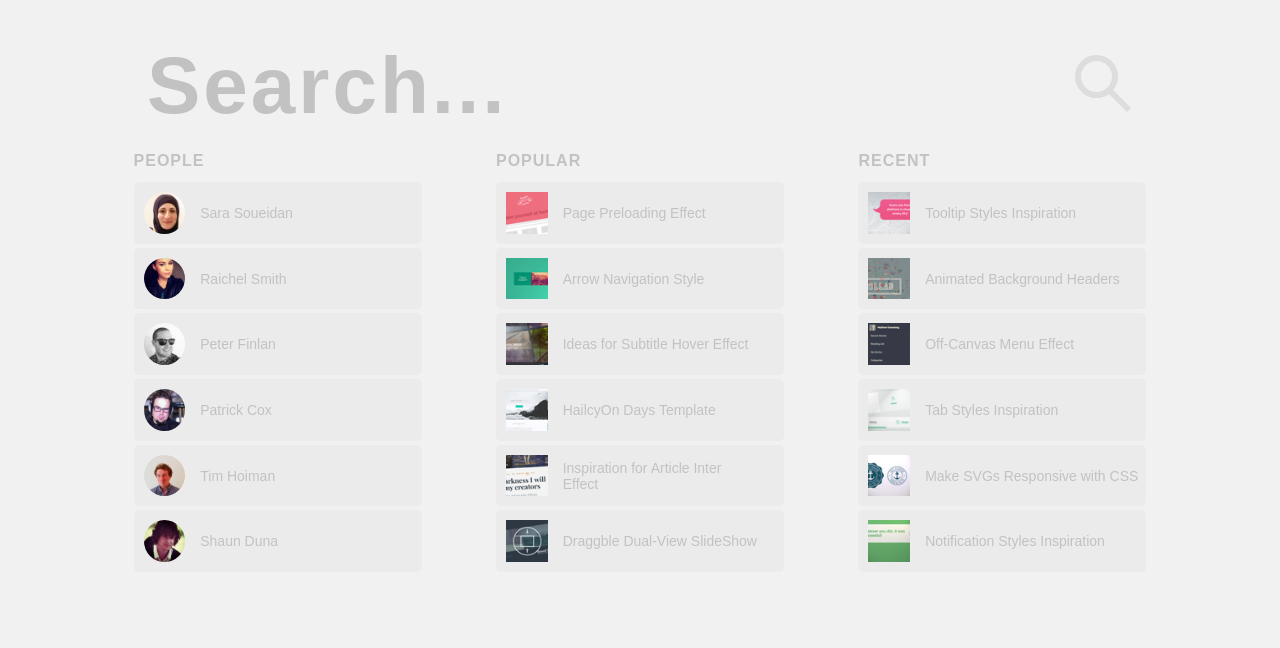
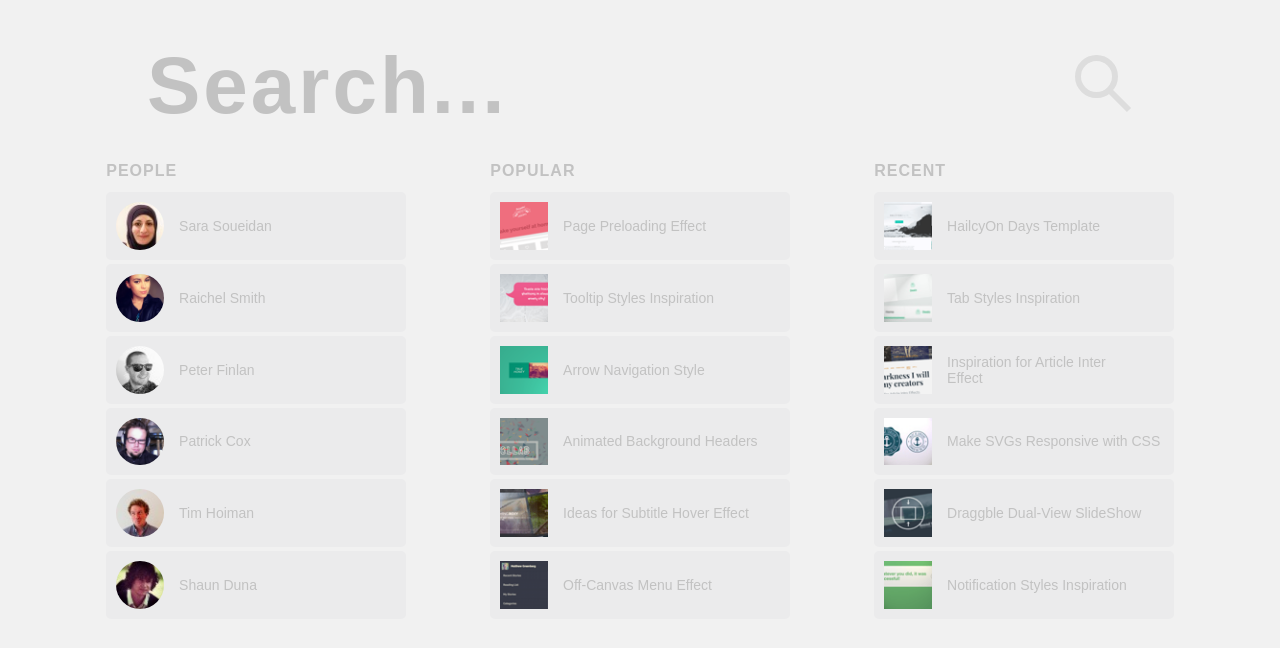
Before and after one commit to WebFlat/huge-search, a plain HTML site: page index.html in a window 1280 px wide. Drawn offline with Linux system fonts and the light colour scheme.

Commit message:
li-column

```diff
--- a/css/style.css
+++ b/css/style.css
@@ -14,6 +14,12 @@ body{
 #search,
 #content {
 	text-align: center;
+}
+#content {
+	display: flex;
+}
+@media screen & max-width() {
+
 }
 #search .button {
 	background-image: url(../img/magnifier.svg);
@@ -38,33 +44,31 @@ body{
 input::-webkit-input-placeholder {
 	color: #c2c2c2;
 }
+.card {
+	width: 26%;
+	margin: 0 auto;
+}
 ul li {
-	display: inline-block;
-	width: 25%;
+	width: 100%;
 	border-radius: 5px;
 	color: #c2c2c2;
 	word-wrap: break-word;
 	text-align: left;
+	display: inline-block;
+	margin: 2px 0;
 }
-.header>li {
+li.header {
 	text-transform: uppercase;
 	font-size: 16px;
 	font-weight: bold;
 	letter-spacing: 1px;
-	margin-bottom: 10px;
+	margin: 10px auto;
 }
-.header>li:nth-child(2) {
-	margin: 0 70px;
-}
-.card>li{
+.card li:not(:first-child) {
 	background-color: rgba(118,117,128,0.05);
 	cursor: pointer;
-	margin: 2px 0;
 }
-.card>li:nth-child(3n+2) {
-	margin: 2px 70px;
-}
-.card li:hover  {
+.card>li:not(:first-child):hover {
 	background-color: rgba(118,117,128,0.1);
 }
 .card li:hover a {
@@ -73,7 +77,7 @@ ul li {
 .card a {
 	color: #c2c2c2;
 	text-decoration: none;
-	padding: 10px 0px 10px 10px;
+	padding: 10px 8px 10px 10px;
 	display: inline-block;
 	font-size: 0;
 	width: 100%;
@@ -81,7 +85,7 @@ ul li {
 .card img {
 	vertical-align: middle;
 	display: inline-block;
-	width: 15%;
+	width: 17%;
 }
 .square img {
 	border-radius: 50%;
@@ -91,7 +95,7 @@ ul li {
 	padding-left: 15px;
 	display: inline-block;
 	vertical-align: middle;
-	width: 85%;
-	max-height: 42px;
+	width: 83%;
     overflow: hidden;
+	max-height: 32px;
 }
--- a/index.html
+++ b/index.html
@@ -12,18 +12,47 @@
 		<div class="button"></div>
 	</section>
 	<section id="content">
-		<ul class="header">
-			<li>People</li>
-			<li>Popular</li>
-			<li>Recent</li>
-		</ul>
-		<ul class="card">
+		<ul class="card column-1">
+			<li class="header">People</li>
 			<li class="square">
 				<a href="#">
 					<img src="img/avatars/SaraSoueidan.jpeg" alt="photo">
 					<p>Sara Soueidan</p>
 				</a>
 			</li>
+			<li class="square">
+				<a href="#">
+					<img src="img/avatars/RachelSmith.png" alt="photo">
+					<p>Raichel Smith</p>
+				</a>
+			</li>
+			<li class="square">
+				<a href="#">
+					<img src="img/avatars/PeterFinlan.jpeg" alt="photo">
+					<p>Peter Finlan</p>
+				</a>
+			</li>
+			<li class="square">
+				<a href="#">
+					<img src="img/avatars/PatrickCox.png" alt="photo">
+					<p>Patrick Cox</p>
+				</a>
+			</li>
+			<li class="square">
+				<a href="#">
+					<img src="img/avatars/TimHolman.jpeg" alt="photo">
+					<p>Tim Hoiman</p>
+				</a>
+			</li>
+			<li class="square">
+				<a href="#">
+					<img src="img/avatars/ShaunDona.jpeg" alt="photo">
+					<p>Shaun Duna</p>
+				</a>
+			</li>
+		</ul>
+		<ul class="card column-2">
+			<li class="header">Popular</li>
 			<li>
 				<a href="#">
 					<img src="img/thumbs/PagePreloadingEffect.png" alt="photo">
@@ -36,12 +65,7 @@
 					<p>Tooltip Styles Inspiration</p>
 				</a>
 			</li>
-			<li class="square">
-				<a href="#">
-					<img src="img/avatars/RachelSmith.png" alt="photo">
-					<p>Raichel Smith</p>
-				</a>
-			</li>
+
 			<li>
 				<a href="#">
 					<img src="img/thumbs/ArrowNavigationStyles.png" alt="photo">
@@ -54,12 +78,7 @@
 					<p>Animated Background Headers</p>
 				</a>
 			</li>
-			<li class="square">
-				<a href="#">
-					<img src="img/avatars/PeterFinlan.jpeg" alt="photo">
-					<p>Peter Finlan</p>
-				</a>
-			</li>
+
 			<li>
 				<a href="#">
 					<img src="img/thumbs/HoverEffectsIdeasNew.png" alt="photo">
@@ -71,12 +90,9 @@
 					<p>Off-Canvas Menu Effect</p>
 				</a>
 			</li>
-			<li class="square">
-				<a href="#">
-					<img src="img/avatars/PatrickCox.png" alt="photo">
-					<p>Patrick Cox</p>
-				</a>
-			</li>
+		</ul>
+		<ul class="card column-3">
+			<li class="header">Recent</li>
 			<li>
 				<a href="#">
 					<img src="img/thumbs/FreebieHalcyonDays.png" alt="photo">
@@ -89,12 +105,7 @@
 					<p>Tab Styles Inspiration</p>
 				</a>
 			</li>
-			<li class="square">
-				<a href="#">
-					<img src="img/avatars/TimHolman.jpeg" alt="photo">
-					<p>Tim Hoiman</p>
-				</a>
-			</li>
+
 			<li>
 				<a href="#">
 					<img src="img/thumbs/ArticleIntroEffects.png" alt="photo">
@@ -106,12 +117,7 @@
 					<p>Make SVGs Responsive with CSS</p>
 				</a>
 			</li>
-			<li class="square">
-				<a href="#">
-					<img src="img/avatars/ShaunDona.jpeg" alt="photo">
-					<p>Shaun Duna</p>
-				</a>
-			</li>
+
 			<li>
 				<a href="#">
 					<img src="img/thumbs/DraggableDualViewSlideshow.png" alt="photo">
```
